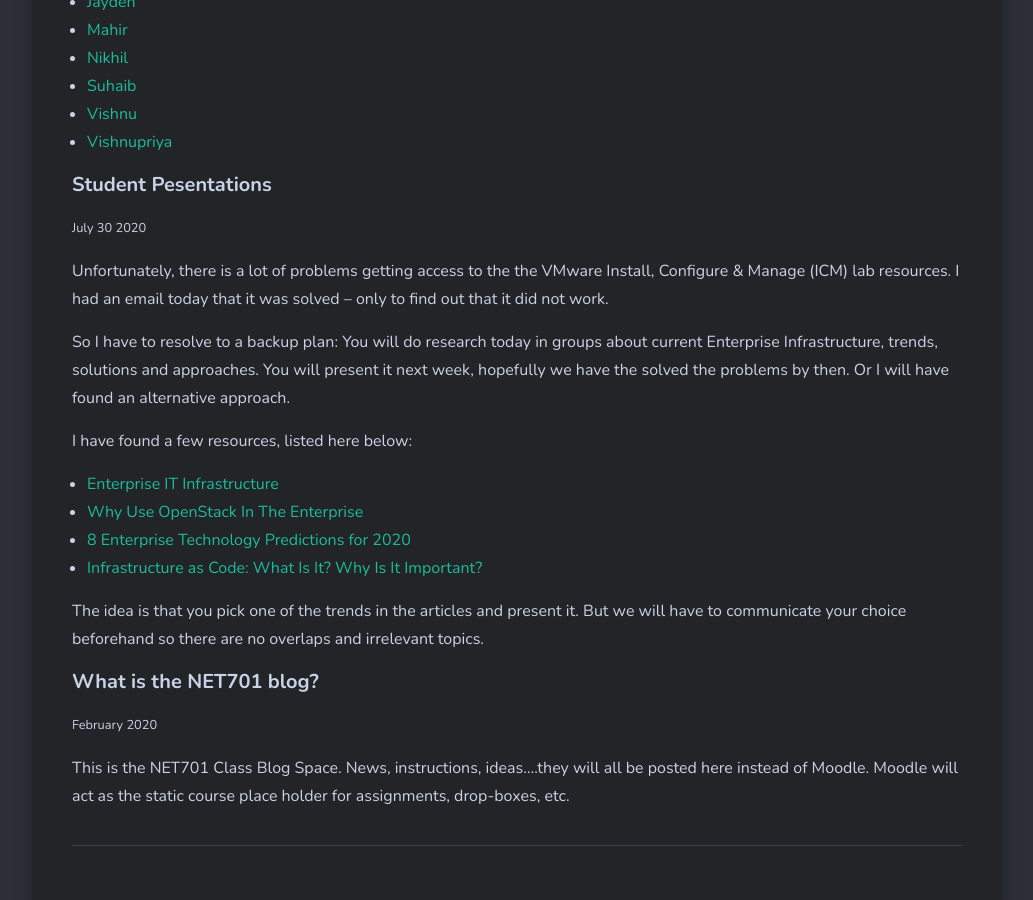
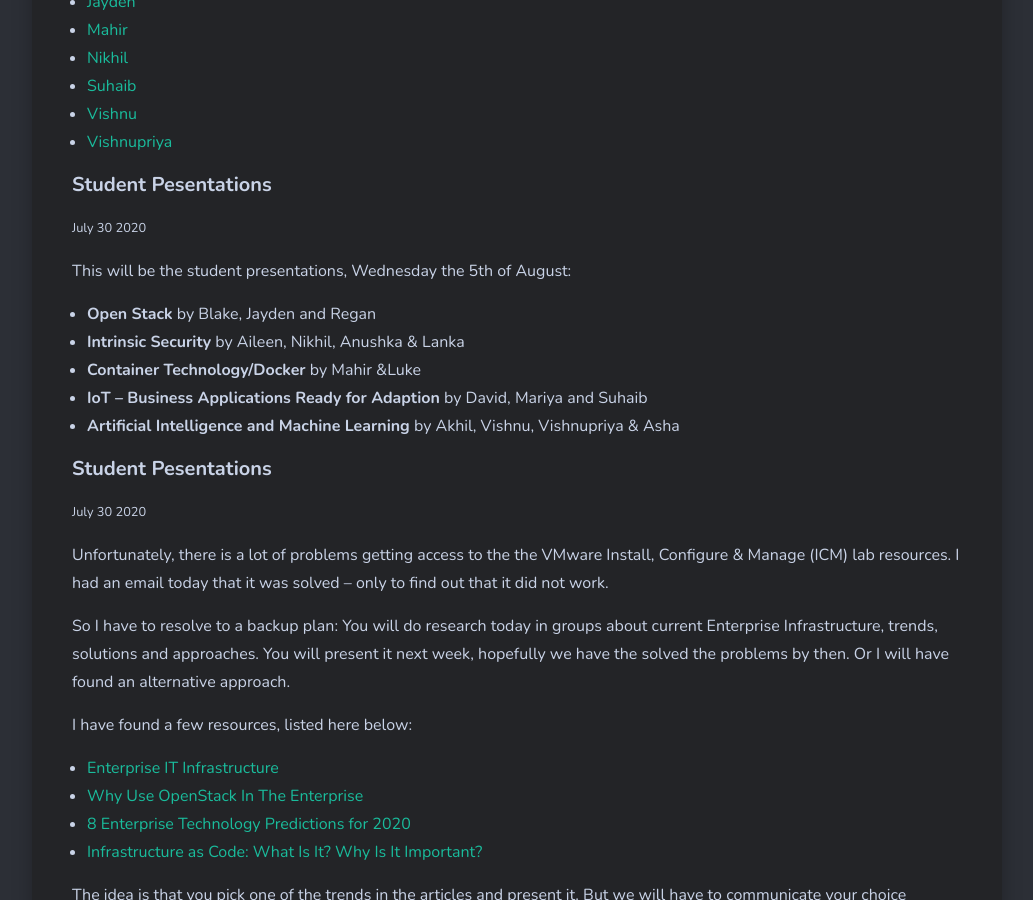
Before and after one commit to larsoliverdam/nmit, a Jekyll site: the page built from _pages/NET701.md, in a window 1280 px wide and 900 px high, scrolled down 1163 px. Shown: the whole window, without its empty margins (123-1156 px from the left). Built offline with Jekyll 4.4.1, drawn with Linux system fonts in a browser that asks for light colours; nearby versions of some CDN libraries; comment, search, counter and statistics services are not loaded.

Commit message:
add NET701 presentations

```diff
--- a/_pages/NET701.md
+++ b/_pages/NET701.md
@@ -25,6 +25,17 @@ image: VMware.jpg
 #### Student Pesentations
 <small>July 30 2020</small>
 
+This will be the student presentations, Wednesday the 5th of August:
+
+* **Open Stack** by Blake, Jayden and Regan
+* **Intrinsic Security** by Aileen, Nikhil, Anushka & Lanka
+* **Container Technology/Docker** by Mahir &Luke
+* **IoT – Business Applications Ready for Adaption** by David, Mariya and Suhaib
+* **Artificial Intelligence and Machine Learning** by Akhil, Vishnu, Vishnupriya & Asha
+
+#### Student Pesentations
+<small>July 30 2020</small>
+
 Unfortunately, there is a lot of problems getting access to the the VMware Install, Configure & Manage (ICM) lab resources. I had an email today that it was solved – only to find out that it did not work.
 
 So I have to resolve to a backup plan: You will do research today in groups about current Enterprise Infrastructure, trends, solutions and approaches. You will present it next week, hopefully we have the solved the problems by then. Or I will have found an alternative approach.
```
